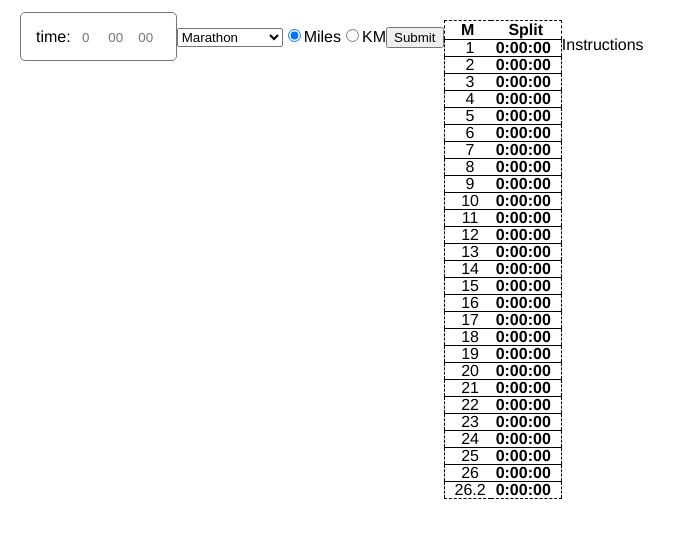
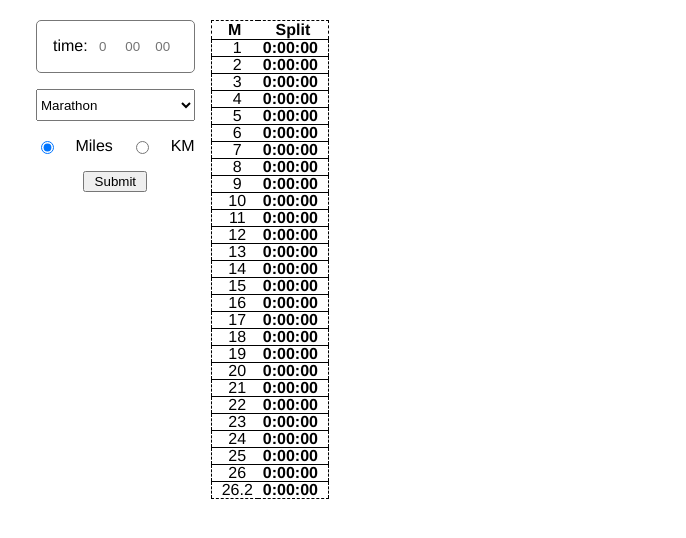
Before and after one commit to jtcarpenter/react-splits-calculator, a React app: page / in a window 1280 px wide. Shown: the top 538 px of the page, without its empty margins (0-686 px from the left). Built offline with nearby package versions, Linux system fonts and the light colour scheme.

Commit message:
adds simple desktop styling to form

```diff
--- a/src/components/RaceForm.jsx
+++ b/src/components/RaceForm.jsx
@@ -8,9 +8,33 @@ import TimeInput from './TimeInput.jsx';
 
 const StyledForm = styled.form`
     float: left;
+    padding: 0 1rem;
     @media print {
         display: none;
     }
+`;
+
+const StyledFormElement = styled.div`
+    margin: 0 0 1rem 0;
+`;
+
+const StyledRadioContainer = styled.div`
+    padding: 0;
+    margin: 0;
+    display: flex;
+    justify-content: space-between;
+`;
+
+const StyledSelect = styled.select`
+    display: block;
+    width: 100%;
+    height: 2rem;
+`;
+
+const StyledSubmitInput = styled.input`
+    width: 4rem;
+    margin: 0 auto;
+    display: block;
 `;
 
 export function RaceForm({
@@ -26,8 +50,11 @@ export function RaceForm({
 
     return (
         <StyledForm onSubmit={ handleSubmit }>
+            <StyledFormElement>
                 <TimeInput onChange={ handleTimeChange } />
-            <select
+            </StyledFormElement>
+            <StyledFormElement>
+                <StyledSelect
                     name={ raceForm.RACE_ID }
                     onChange={ handleChange }
                     value={ race.id }
@@ -37,7 +64,10 @@ export function RaceForm({
                             { race.name }
                         </option>
                     )}
-            </select>
+                </StyledSelect>
+            </StyledFormElement>
+            <StyledFormElement>
+                <StyledRadioContainer role="group">
                     <input
                         type="radio"
                         id={ raceUnits.MILES }
@@ -56,7 +86,9 @@ export function RaceForm({
                         checked={ raceUnit === raceUnits.KM }
                     />
                     <label htmlFor={ raceUnits.KM }>KM</label>
-            <input type="submit" value="Submit" />
+                </StyledRadioContainer>
+            </StyledFormElement>
+            <StyledSubmitInput type="submit" value="Submit" />
         </StyledForm>
     );
 }
--- a/src/components/Splits.jsx
+++ b/src/components/Splits.jsx
@@ -143,11 +143,6 @@ const StyledSpan = styled.span`
     border-bottom: .5mm solid black;
 `;
 
-const StyledP = styled.p`
-    display: block;
-    float: left;
-`;
-
 export function Splits({ splits, raceId, raceUnit }) {
 
     function parseSplit(split) {
@@ -222,7 +217,6 @@ export function Splits({ splits, raceId, raceUnit }) {
                     </StyledLi>
                 )}
             </StyledOl>
-            <StyledP>Instructions</StyledP>
         </Fragment>
     );
 }
--- a/src/components/TimeInput.jsx
+++ b/src/components/TimeInput.jsx
@@ -4,8 +4,9 @@ import styled from 'styled-components';
 
 const StyledLabel = styled.label`
     border: 1px solid #777777;
-    padding: 15px;
+    padding: .5rem 1rem;
     border-radius: 5px;
+    display: block;
 `;
 
 const StyledInput = styled.input`
```
Lines whose indentation alone changed are shown as unchanged.
